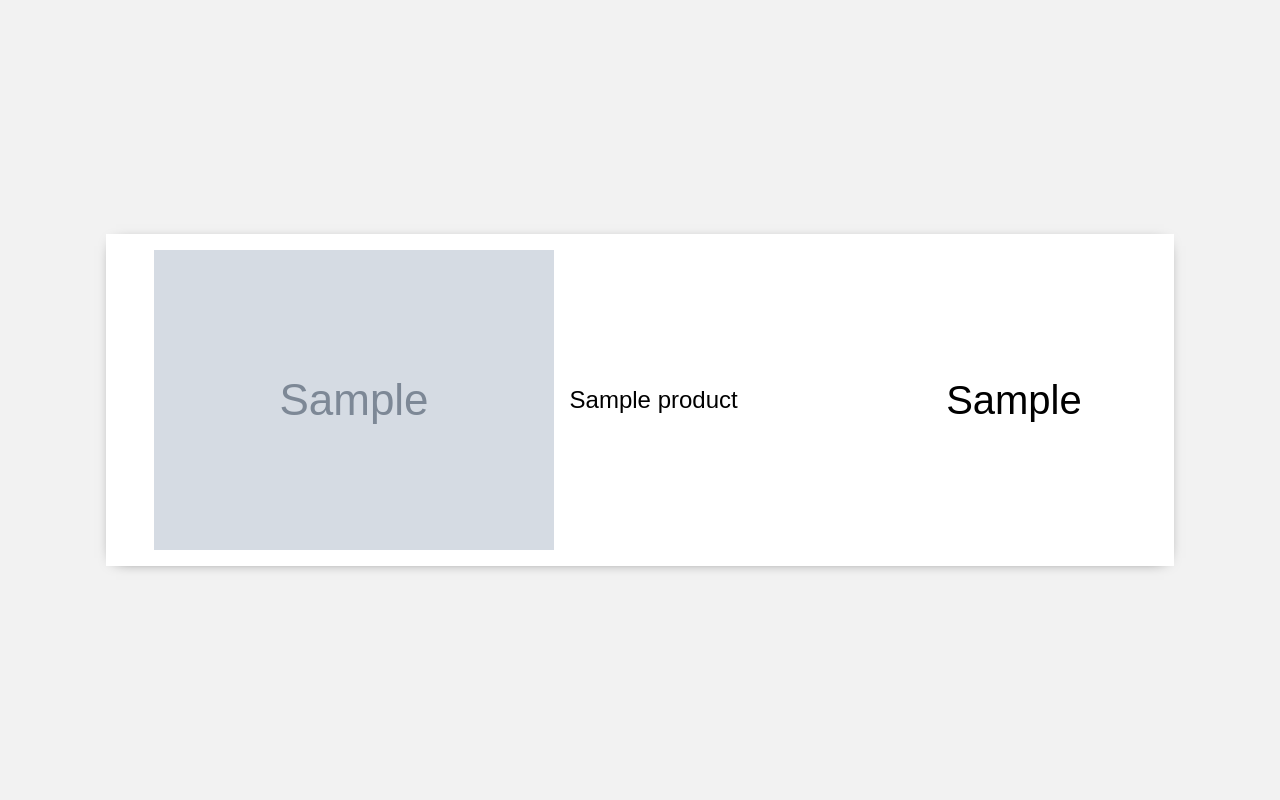
After one commit to Shivamk034/PriceDropDetective, a Django app: page /all_products/ in a window 1280 px wide. The commit adds this page. Run offline with Django 5.2, Linux system fonts and the light colour scheme; a user stored in the database is signed in; tables that the repository leaves empty hold one stand-in row (values such as "Sample post"); grey boxes marked "Sample" are stand-in pictures.

Commit message:
added all products screen

```diff
--- a/main/static/main/styles.css
+++ b/main/static/main/styles.css
@@ -5,7 +5,7 @@ body {
     display: flex;
     justify-content: center;
     align-items: center;
-    height: 100vh;
+    min-height: 100vh;
     background-color: #f2f2f2;
 }
 
@@ -93,3 +93,67 @@ input[type="submit"]:hover {
     border-radius: 5px;
     transition: background-color 0.3s ease;
 }
+
+.product-btn {
+    background-color: #333;
+    color:white;
+}
+
+.or_banner{
+    font-size:1.5em;
+    font-weight:600;
+    margin:0.5em 0;
+}
+
+.all_products_banner{
+    /* font-size:1.1em; */
+    font-weight: 500;
+}
+
+.all_products_banner>a{
+    color:rgb(29, 80, 168);
+    font-weight:700;
+    /* text-decoration: none; */
+}
+
+
+.card_container{
+    margin:2em 0;
+    padding:2em;
+    display:flex;
+    flex-flow:column wrap;
+    align-items: center;
+    gap:2em;
+}
+
+.card{
+    color:black;
+    text-decoration: none;
+
+    width:80%;
+
+
+    display:grid;
+    grid-template-columns: 1fr 2fr 1fr;
+    gap:1em;
+    align-items: center;
+    justify-content: space-between;
+    padding:1em 3em;
+    background-color: white;
+
+    box-shadow: 0px 2px 15px -10px #000;
+
+}
+
+.card__image{
+
+}
+
+.card__title{
+    /* width:70%; */
+    font-size:1.5em;
+}
+
+.card__price{
+    font-size:2.5em;
+}
--- /dev/null
+++ b/main/templates/main/all_products.html
@@ -0,0 +1,27 @@
+<!DOCTYPE html>
+<html lang="en">
+
+<head>
+    <meta charset="UTF-8">
+    <meta name="viewport" content="width=device-width, initial-scale=1.0">
+    {% load static %}
+    <link rel="stylesheet" href="{% static 'main/styles.css' %}">
+    <title>Dashboard</title>
+</head>
+
+<body>
+    <div class="card_container">
+        {% for product in products %}
+
+            <a class="card" href="{% url 'detail' id=product.id %}">
+
+                <img class="card__image""" src="{{ product.image }}" alt="">
+                <p class="card__title">{{ product.title }}</p>
+                <p class="card__price">{{ product.price_set.get.price }}</p>
+            </a>
+
+        {% endfor %}
+    </div>
+</body>
+
+</html>
--- a/main/templates/main/product_detail_screen.html
+++ b/main/templates/main/product_detail_screen.html
@@ -81,7 +81,9 @@
                 <h2>{{ product.title }}</h2>
                 <p style="font-weight: 600; font-size: 2rem;">Price: {{ product.price_set.get.price }}</p>
                 <p style="font-weight: 600; font-size: 1rem;">Availability: In Stock</p>
-                <button class="buy-btn">buy</button>
+                <a href="{{ product.url  }}">
+                    <button class="buy-btn">buy</button>
+                </a>
             </div>
         </div>
     </div>
--- a/main/urls.py
+++ b/main/urls.py
@@ -4,4 +4,5 @@ urlpatterns = [
     path("",views.home,name='login'),
     path("add/",views.add_product,name='add'),
     path("detail/<id>",views.product_detail,name='detail'),
+    path("all_products/",views.all_products,name='all_products'),
 ]
--- a/main/views.py
+++ b/main/views.py
@@ -28,9 +28,14 @@ def add_product(request):
 
     elif(request.method=="POST"):
         print(request.POST)
-        scrapper = getScrapper(request.POST["url"])
+
+        try:
+            scrapper = getScrapper(request.POST["url"])
+        except:
+            return render(request,"main/main_screen.html",context={"error":"invalid url"})
+
         if(scrapper==None):
-            return render(request,"main/main_screen.html",context={"error":"invalid url"})
+            return render(request,"main/main_screen.html",context={"error":"unsupported url"})
 
 
         data = scrapper.getData()
@@ -66,3 +71,9 @@ def add_product(request):
 def product_detail(request,id):
     product = get_object_or_404(Product,id=id)
     return render(request,"main/product_detail_screen.html",context={"product":product})
+
+@login_required(login_url="/")
+def all_products(request):
+    products = Product.objects.filter(user=request.user)
+
+    return render(request,"main/all_products.html",context={"products":products})
```
Also changed, not shown: main/templates/main/main_screen.html (+13 -2 lines), README.md (added).
